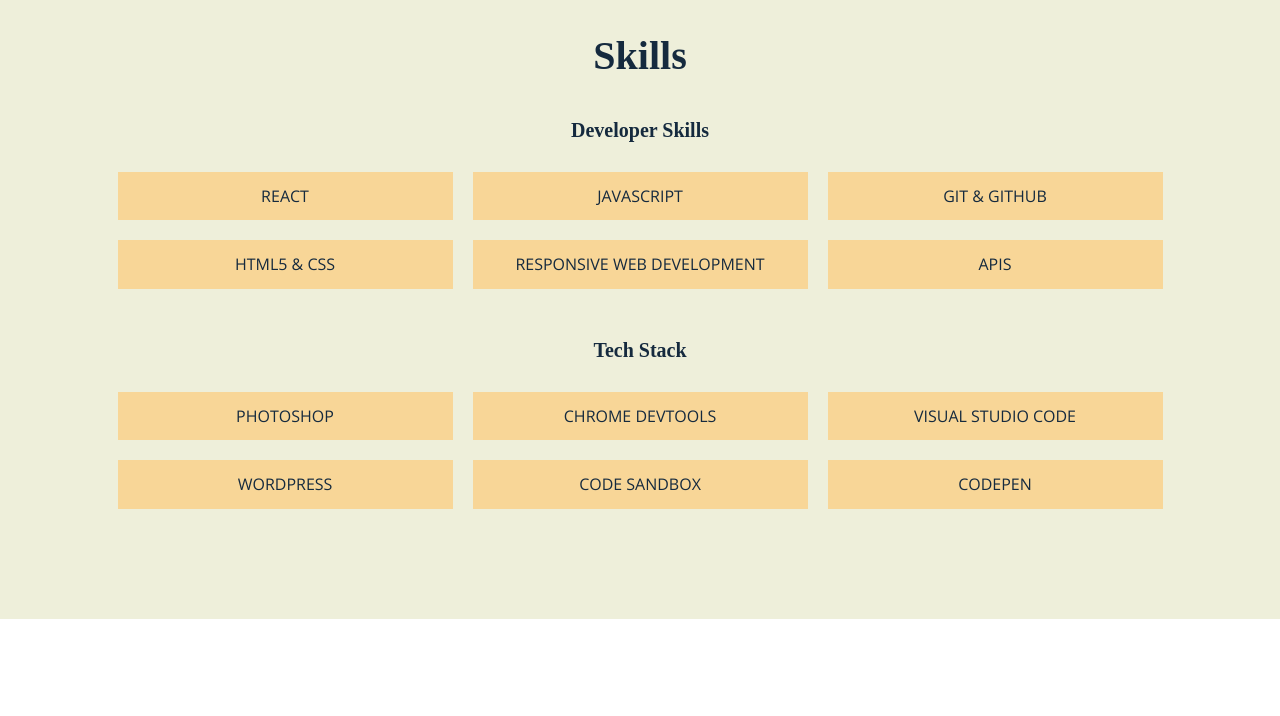
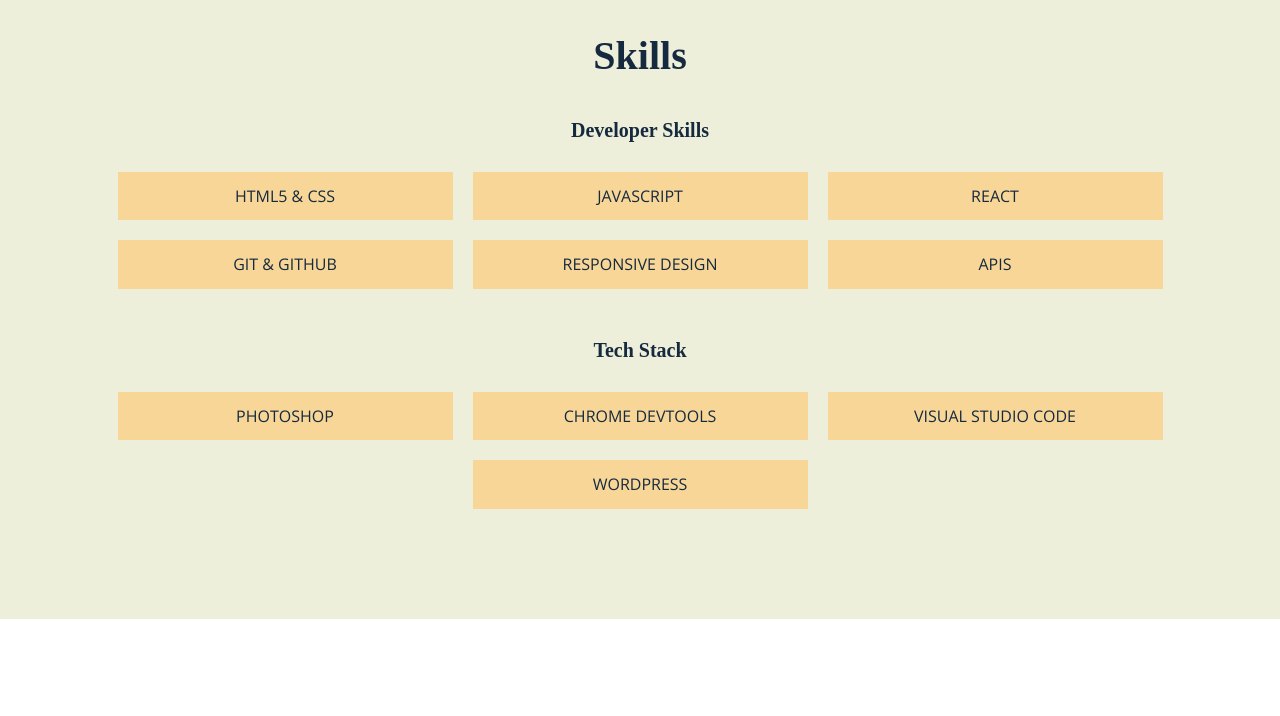
Before and after one commit to alana-nanz/portfolio, a website built with Parcel: page index.html in a window 1280 px wide. Shown: the part 2237-2953 px from the top of the page. Built offline with nearby package versions, Linux system fonts and the light colour scheme; a web font is replaced by a local one.

Commit message:
Updated skills and tech stack section

```diff
--- a/index.html
+++ b/index.html
@@ -115,11 +115,11 @@
       <h3>Skills</h3>
       <h5>Developer Skills</h5>
       <div class="skills-wrapper">
+        <p class="skill">HTML5 & CSS</p>
+        <p class="skill">JavaScript</p>
         <p class="skill">React</p>
-        <p class="skill">JavaScript</p>
         <p class="skill">Git & GitHub</p>
-        <p class="skill">HTML5 & CSS</p>
-        <p class="skill">Responsive Web Development</p>
+        <p class="skill">Responsive Design</p>
         <p class="skill">APIs</p>
 
       </div>
@@ -129,8 +129,6 @@
         <p class="skill">Chrome DevTools</p>
         <p class="skill">Visual Studio Code</p>
         <p class="skill">WordPress</p>
-        <p class="skill">Code Sandbox</p>
-        <p class="skill">CodePen</p>
       </div>
     </section>
     <section id="about">
```
